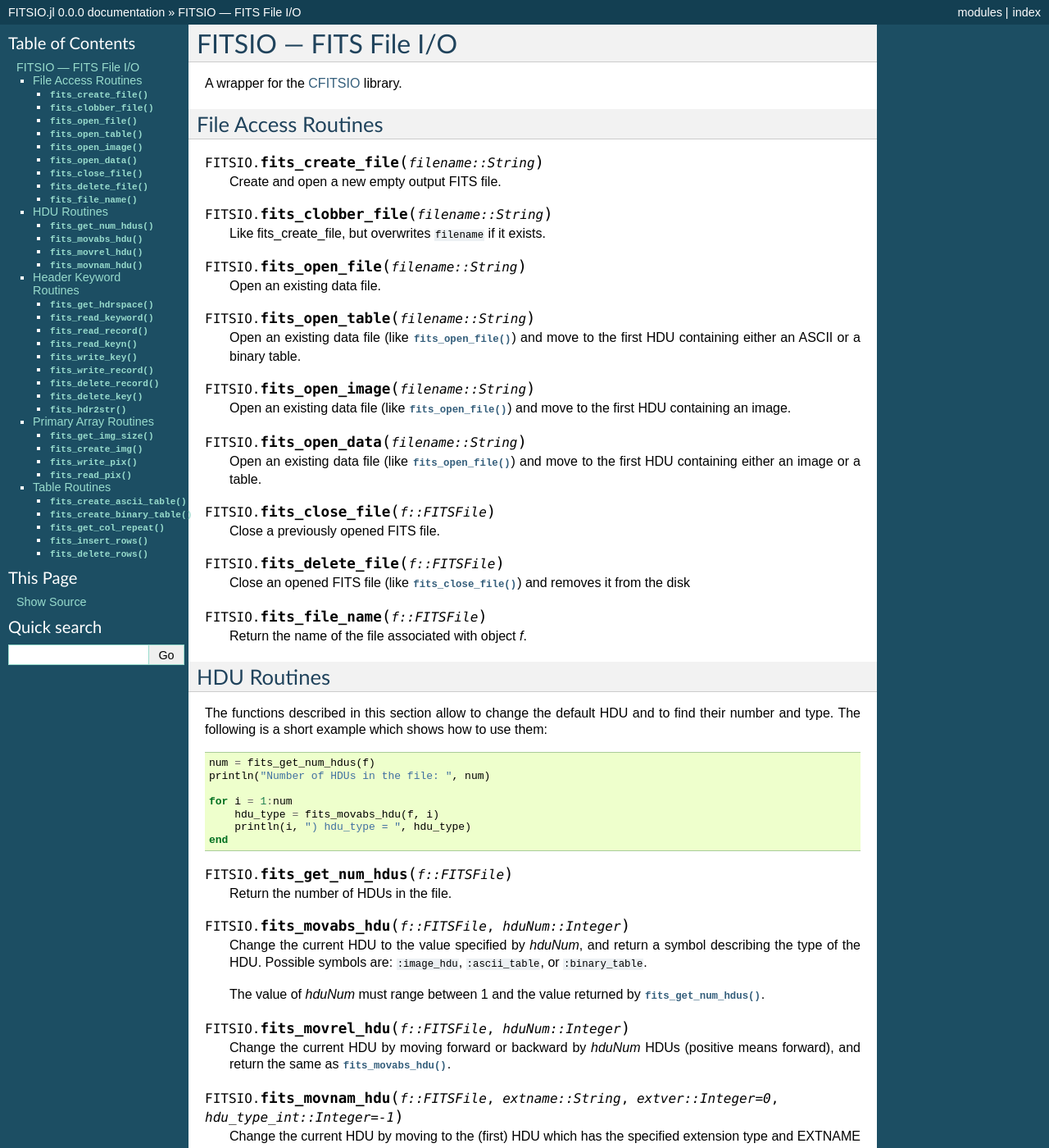
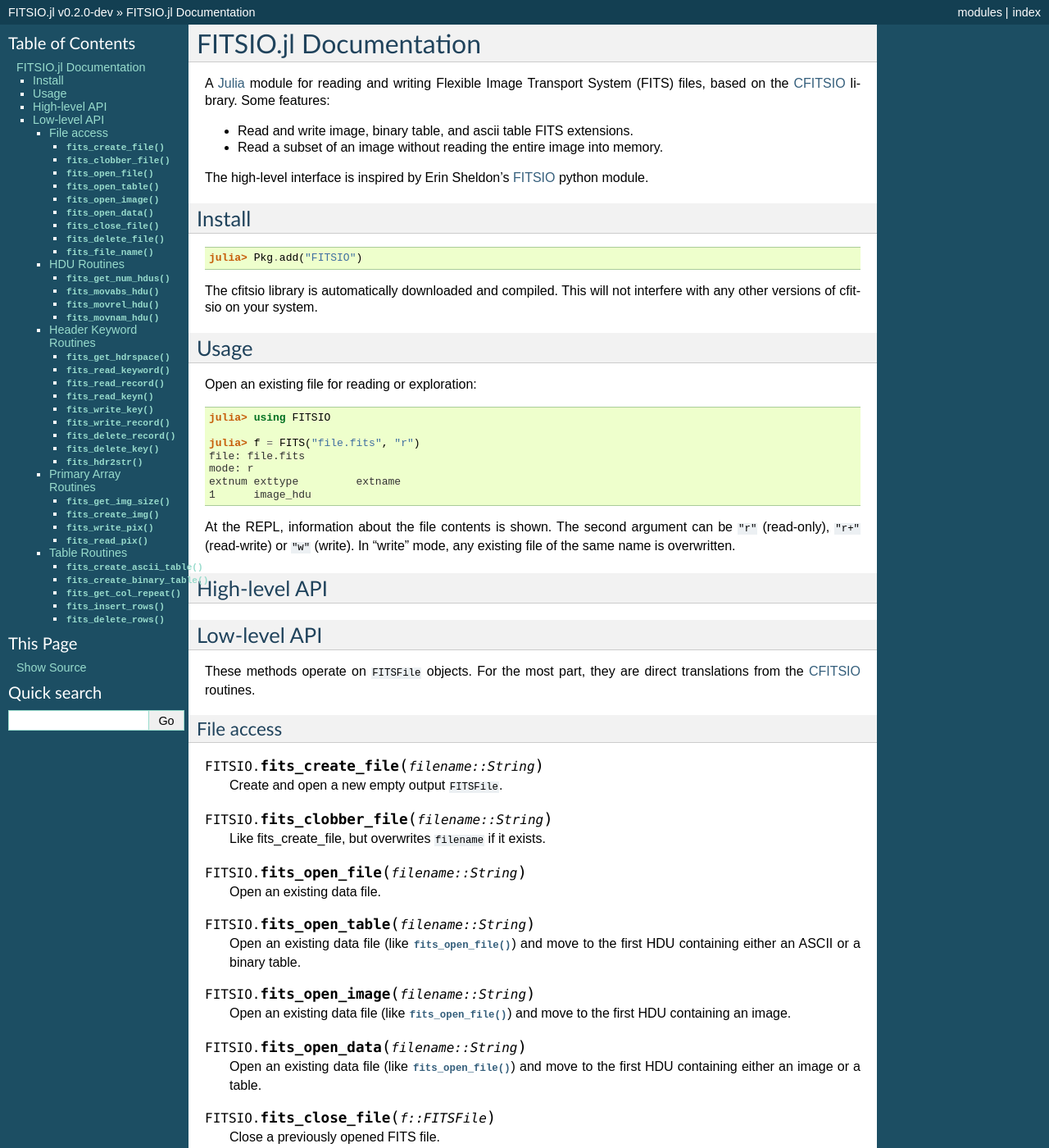
Before and after one commit to JuliaAstro/FITSIO.jl, a Sphinx documentation site: the page built from doc/index.rst, in a window 1280 px wide and 1400 px high. Shown: the whole window at 82% size. Built offline with Sphinx 7.4.7, drawn with Linux system fonts in a browser that asks for light colours; some of the changed text lies outside the part shown.

Commit message:
docs: high-level interface example

```diff
--- a/doc/conf.py
+++ b/doc/conf.py
@@ -41,17 +41,17 @@ master_doc = 'index'
 
 # General information about the project.
 project = u'FITSIO.jl'
-authors = u'Mike Nolta'
-copyright = u'2012, ' + authors
+authors = u'Mike Nolta, Kyle Barbary, Maurizio Tomasi'
+copyright = u'2012-2014, ' + authors
 
 # The version info for the project you're documenting, acts as replacement for
 # |version| and |release|, also used in various other places throughout the
 # built documents.
 #
 # The short X.Y version.
-version = '0.0.0'
+version = '0.2'
 # The full version, including alpha/beta/rc tags.
-release = '0.0.0'
+release = '0.2.0-dev'
 
 # The language for content autogenerated by Sphinx. Refer to documentation
 # for a list of supported languages.
@@ -83,6 +83,7 @@ exclude_patterns = ['_build']
 
 # The name of the Pygments (syntax highlighting) style to use.
 pygments_style = 'sphinx'
+highlight_language = 'jlcon'  # Pygments "Julia console" parser
 
 # A list of ignored prefixes for module index sorting.
 #modindex_common_prefix = []
@@ -104,7 +105,7 @@ html_theme = 'default'
 
 # The name for this set of Sphinx documents.  If None, it defaults to
 # "<project> v<release> documentation".
-#html_title = None
+html_title = "{0} v{1}".format(project, release)
 
 # A shorter title for the navigation bar.  Default is the same as html_title.
 #html_short_title = None
@@ -121,7 +122,8 @@ html_theme = 'default'
 # Add any paths that contain custom static files (such as style sheets) here,
 # relative to this directory. They are copied after the builtin static files,
 # so a file named "default.css" will overwrite the builtin "default.css".
-html_static_path = ['_static']
+#html_static_path = ['_static']
+html_static_path = []
 
 # If not '', a 'Last updated on:' timestamp is inserted at every page bottom,
 # using the given strftime format.
--- a/doc/index.rst
+++ b/doc/index.rst
@@ -1,19 +1,68 @@
-FITSIO --- FITS File I/O
-========================
+=======================
+FITSIO.jl Documentation
+=======================
 
 .. module:: FITSIO
    :synopsis: Read and write FITS files.
 
-A wrapper for the CFITSIO_ library.
+A Julia_ module for reading and writing Flexible Image Transport
+System (FITS) files, based on the CFITSIO_ library. Some features:
 
+* Read and write image, binary table, and ascii table FITS extensions.
+* Read a subset of an image without reading the entire image into memory.
+
+The high-level interface is inspired by Erin Sheldon's FITSIO_ python module.
+
+.. _Julia: http://julialang.org
 .. _CFITSIO: http://heasarc.gsfc.nasa.gov/fitsio/
+.. _FITSIO: https://github.com/esheldon/fitsio
 
-File Access Routines
---------------------
+-------
+Install
+-------
+
+::
+
+    julia> Pkg.add("FITSIO")
+
+The cfitsio library is automatically downloaded and compiled. This
+will not interfere with any other versions of cfitsio on your system.
+
+-----
+Usage
+-----
+
+Open an existing file for reading or exploration::
+
+    julia> using FITSIO
+
+    julia> f = FITS("file.fits", "r")
+    file: file.fits
+    mode: r
+    extnum exttype         extname
+    1      image_hdu
+
+At the REPL, information about the file contents is shown. The second
+argument can be ``"r"`` (read-only), ``"r+"`` (read-write) or ``"w"``
+(write). In "write" mode, any existing file of the same name is overwritten.
+
+--------------
+High-level API
+--------------
+
+-------------
+Low-level API
+-------------
+
+These methods operate on ``FITSFile`` objects. For the most part, they are
+direct translations from the CFITSIO_ routines.
+
+File access
+-----------
 
 .. function:: fits_create_file(filename::String)
 
-   Create and open a new empty output FITS file.
+   Create and open a new empty output ``FITSFile``.
 
 .. function:: fits_clobber_file(filename::String)
 
@@ -45,7 +94,7 @@ File Access Routines
 .. function:: fits_delete_file(f::FITSFile)
 
    Close an opened FITS file (like :func:`fits_close_file`) and
-   removes it from the disk
+   removes it from the disk.
 
 .. function:: fits_file_name(f::FITSFile)
 
@@ -54,7 +103,7 @@ File Access Routines
 HDU Routines
 ------------
 
-The functions described in this section allow to change the default
+The functions described in this section allow to change the current
 HDU and to find their number and type. The following is a short
 example which shows how to use them:
 
```
Also changed, not shown: README.md (+14 -7 lines), 1 other file.
